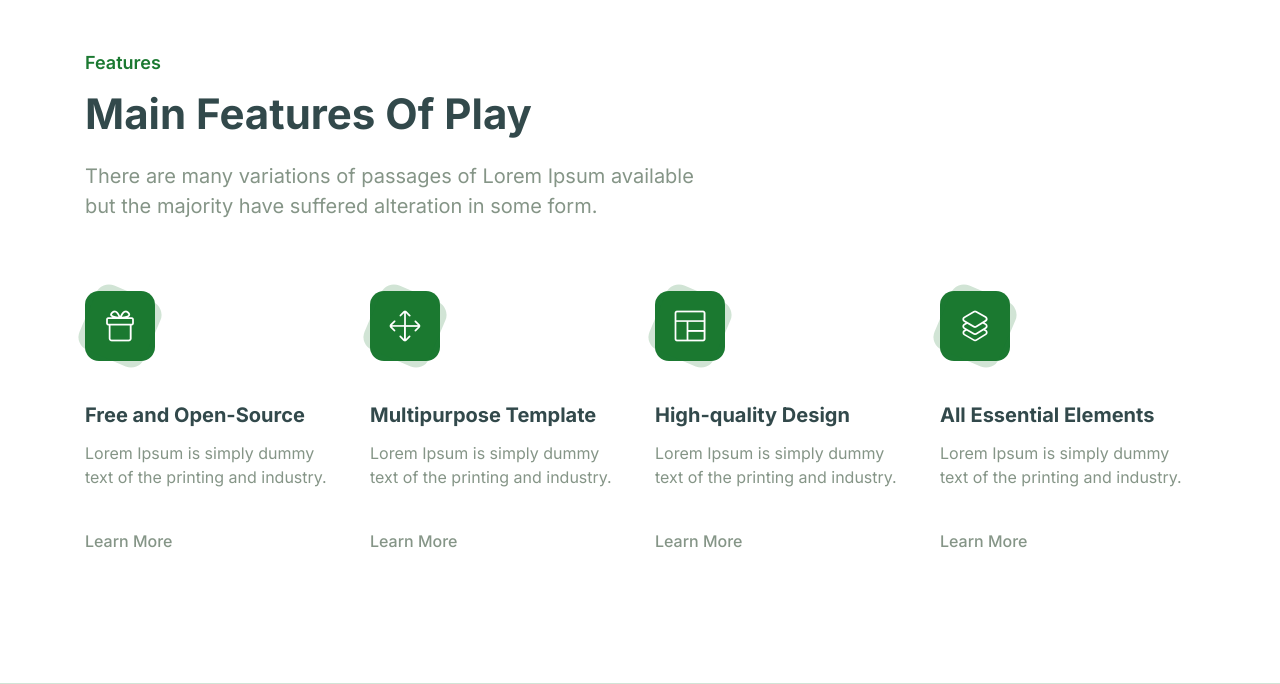
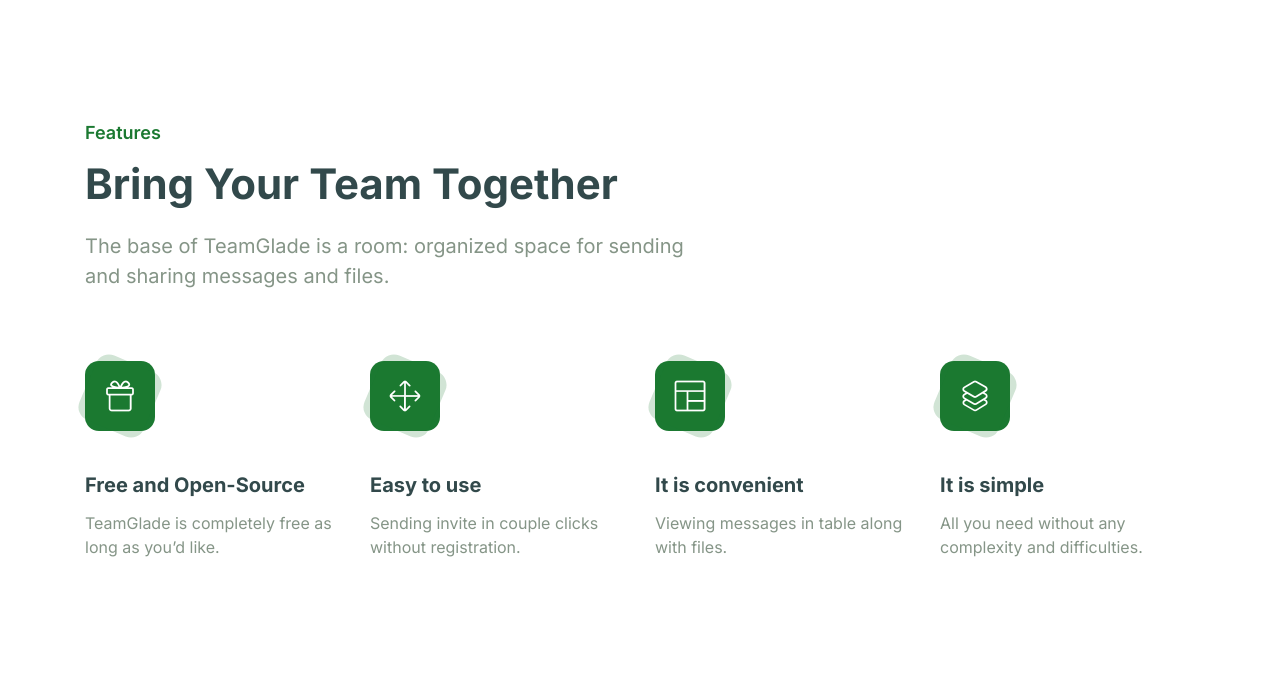
Before and after one commit to eugder/teamglade, a Django app: page / in a window 1280 px wide. Shown: the part 975-1659 px from the top of the page. Run offline with Django 4.2, Linux system fonts and the light colour scheme; some libraries are stand-ins or nearby versions.

Commit message:
index page texts added

```diff
--- a/teamglade/rooms/templates/base.html
+++ b/teamglade/rooms/templates/base.html
@@ -12,12 +12,12 @@
 <meta name="title" content="Play - Free Open Source HTML Bootstrap Template by UIdeck">
 <meta name="description" content="Play - Free Open Source HTML Bootstrap Template by UIdeck Team">
 
-<!-- Open Graph / Facebook -->
+<!-- Open Graph / Facebook -->   <!-- test it through the Open Graph debugger -->
 <meta property="og:type" content="website">
 <meta property="og:url" content="https://uideck.com/play/">
-<meta property="og:title" content="Play - Free Open Source HTML Bootstrap Template by UIdeck">
-<meta property="og:description" content="Play - Free Open Source HTML Bootstrap Template by UIdeck Team">
-<meta property="og:image" content="https://uideck.com/wp-content/uploads/2021/09/play-meta-bs.jpg">
+<meta property="og:title" content="Play - Free Open Source HTML Bootstrap Template by UIdeck">  <!-- Up to 60 chars -->
+<meta property="og:description" content="Play - Free Open Source HTML Bootstrap Template by UIdeck Team"> <!-- Up to 60-65 chars -->
+<meta property="og:image" content="https://uideck.com/wp-content/uploads/2021/09/play-meta-bs.jpg"> <!-- at least 1200 x 630 pixels, should not be larger than 8 MBs -->
 
 <!-- Twitter -->
 <meta property="twitter:card" content="summary_large_image">
--- a/teamglade/rooms/templates/index.html
+++ b/teamglade/rooms/templates/index.html
@@ -16,11 +16,11 @@
           <div class="col-lg-12">
             <div class="ud-hero-content wow fadeInUp" data-wow-delay=".2s">
               <h1 class="ud-hero-title">
-                Open-Source Web Template for SaaS, Startup, Apps, and More
+                Free online place for sharing files and messages in teams
               </h1>
               <p class="ud-hero-desc">
-                Multidisciplinary Web Template Built with Your Favourite
-                Technology - HTML Bootstrap, Tailwind and React NextJS.
+                Simple and easy to use online place for collaboration in teams or students groups.
+                If you are looking convenient place for storing and sharing messages and files - TeamGlade provides one location for all team content.
               </p>
               <ul class="ud-hero-buttons">
                 <li>
@@ -62,10 +62,9 @@
           <div class="col-lg-12">
             <div class="ud-section-title">
               <span>Features</span>
-              <h2>Main Features of Play</h2>
+              <h2>Bring your team together</h2>
               <p>
-                There are many variations of passages of Lorem Ipsum available
-                but the majority have suffered alteration in some form.
+                The base of TeamGlade is a room: organized space for sending and sharing messages and files.
               </p>
             </div>
           </div>
@@ -79,11 +78,11 @@
               <div class="ud-feature-content">
                 <h3 class="ud-feature-title">Free and Open-Source</h3>
                 <p class="ud-feature-desc">
-                  Lorem Ipsum is simply dummy text of the printing and industry.
+                  TeamGlade is completely free as long as you’d like.
                 </p>
-                <a href="javascript:void(0)" class="ud-feature-link">
+<!--                 <a href="javascript:void(0)" class="ud-feature-link">
                   Learn More
-                </a>
+                </a> -->
               </div>
             </div>
           </div>
@@ -93,13 +92,10 @@
                 <i class="lni lni-move"></i>
               </div>
               <div class="ud-feature-content">
-                <h3 class="ud-feature-title">Multipurpose Template</h3>
+                <h3 class="ud-feature-title">Easy to use</h3>
                 <p class="ud-feature-desc">
-                  Lorem Ipsum is simply dummy text of the printing and industry.
+                  Sending invite in couple clicks without registration.
                 </p>
-                <a href="javascript:void(0)" class="ud-feature-link">
-                  Learn More
-                </a>
               </div>
             </div>
           </div>
@@ -109,13 +105,10 @@
                 <i class="lni lni-layout"></i>
               </div>
               <div class="ud-feature-content">
-                <h3 class="ud-feature-title">High-quality Design</h3>
+                <h3 class="ud-feature-title">It is convenient</h3>
                 <p class="ud-feature-desc">
-                  Lorem Ipsum is simply dummy text of the printing and industry.
+                  Viewing messages in table along with files.
                 </p>
-                <a href="javascript:void(0)" class="ud-feature-link">
-                  Learn More
-                </a>
               </div>
             </div>
           </div>
@@ -125,13 +118,10 @@
                 <i class="lni lni-layers"></i>
               </div>
               <div class="ud-feature-content">
-                <h3 class="ud-feature-title">All Essential Elements</h3>
+                <h3 class="ud-feature-title">It is simple</h3>
                 <p class="ud-feature-desc">
-                  Lorem Ipsum is simply dummy text of the printing and industry.
+                  All you need without any complexity and difficulties.
                 </p>
-                <a href="javascript:void(0)" class="ud-feature-link">
-                  Learn More
-                </a>
               </div>
             </div>
           </div>
```
